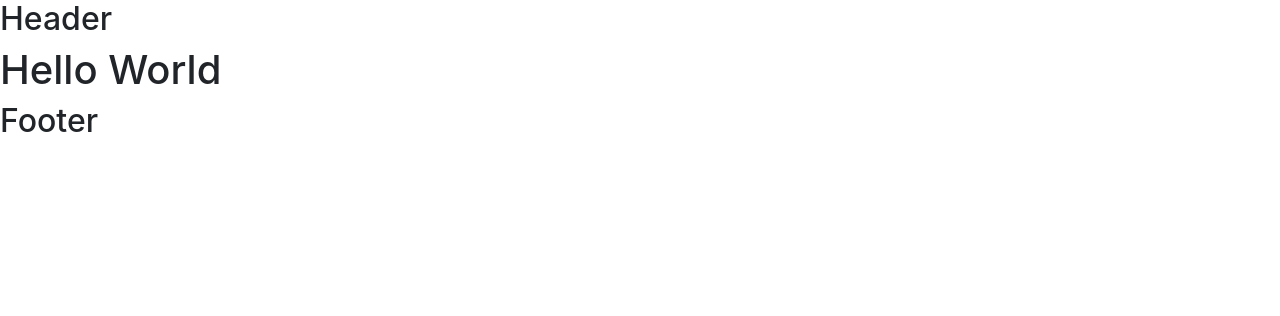
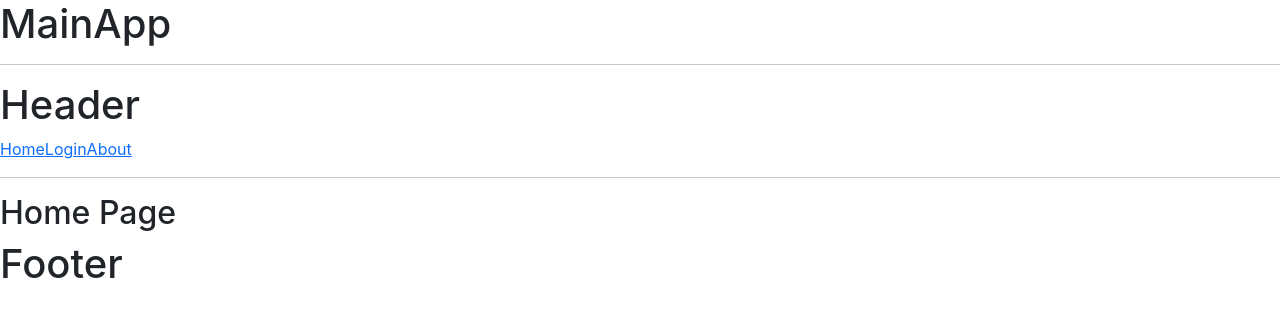
Before and after one commit to raneem-yad/CO-nsious, a React (Create React App) app in the folder frontend/: page / in a window 1280 px wide. Shown: the top 316 px of the page. Built offline with nearby package versions, Linux system fonts and the light colour scheme.

Commit message:
added router paths

```diff
--- a/frontend/src/App.js
+++ b/frontend/src/App.js
@@ -1,26 +1,27 @@
+import { Navigate, Route, Routes } from 'react-router-dom'
 import './App.css';
-
-function Header() {
-  return (
-    <header>
-      <h2>Header</h2>
-      </header>
-    );
-}
-
-function Footer() {
-  return (
-    <footer>
-      <h2>Footer</h2>
-    </footer>
-  );
-}
+import { Navbar } from './components/NavBar';
+import Header from './components/Header';
+import LoginPage from './components/LoginPage';
+import AboutPage from './components/AboutPage';
+import Footer from './components/Footer';
+import HomePage from './components/HomePage';
 
 function App() {
   return (
     <>
+      <h1>MainApp</h1>
+      <hr />
       <Header />
-      <h1>Hello World</h1>
+
+      <Navbar />
+      <hr />
+      <Routes>
+        <Route path='/' element={<HomePage />} />
+        <Route path='login' element={<LoginPage />} />
+        <Route path='about' element={<AboutPage />} />
+        <Route path='*' element={<Navigate to='/about' />} />
+      </Routes>
       <Footer />
     </>
   );
--- /dev/null
+++ b/frontend/src/components/AboutPage.js
@@ -0,0 +1,11 @@
+import React from 'react'
+
+const AboutPage = () => {
+  return (
+    <div>
+        <h2>About Page</h2>
+    </div>
+  )
+}
+
+export default AboutPage
--- /dev/null
+++ b/frontend/src/components/Footer.js
@@ -0,0 +1,11 @@
+import React from 'react'
+
+const Fouter = () => {
+  return (
+    <div>
+      <h1>Footer</h1>
+    </div>
+  )
+}
+
+export default Fouter
--- /dev/null
+++ b/frontend/src/components/Header.js
@@ -0,0 +1,11 @@
+import React from 'react'
+
+const Header = () => {
+  return (
+    <div>
+      <h1>Header</h1>
+    </div>
+  )
+}
+
+export default Header
--- /dev/null
+++ b/frontend/src/components/HomePage.js
@@ -0,0 +1,11 @@
+import React from 'react'
+
+const HomePage = () => {
+  return (
+    <div>
+      <h2>Home Page</h2>
+    </div>
+  )
+}
+
+export default HomePage
--- /dev/null
+++ b/frontend/src/components/LoginPage.js
@@ -0,0 +1,11 @@
+import React from 'react'
+
+const LoginPage = () => {
+  return (
+    <div>
+      <h2>Login Page</h2>
+    </div>
+  )
+}
+
+export default LoginPage
--- /dev/null
+++ b/frontend/src/components/NavBar.js
@@ -0,0 +1,10 @@
+import { Link } from 'react-router-dom'
+export const Navbar = () => {
+  return (
+    <>
+      <Link to='/'>Home</Link>
+      <Link to='/login'>Login</Link>
+      <Link to='/about'>About</Link>
+    </>
+  )
+}
--- a/frontend/src/index.js
+++ b/frontend/src/index.js
@@ -1,12 +1,15 @@
-import React from 'react';
-import ReactDOM from 'react-dom/client';
-import 'bootstrap/dist/css/bootstrap.css';
-import './index.css';
-import App from './App';
+import React from 'react'
+import ReactDOM from 'react-dom/client'
+import { BrowserRouter } from 'react-router-dom'
+import 'bootstrap/dist/css/bootstrap.css'
+import './index.css'
+import App from './App'
 
-const root = ReactDOM.createRoot(document.getElementById('root'));
+const root = ReactDOM.createRoot(document.getElementById('root'))
 root.render(
   <React.StrictMode>
-    <App />
+    <BrowserRouter>
+      <App />
+    </BrowserRouter>
   </React.StrictMode>
-);
+)
```
